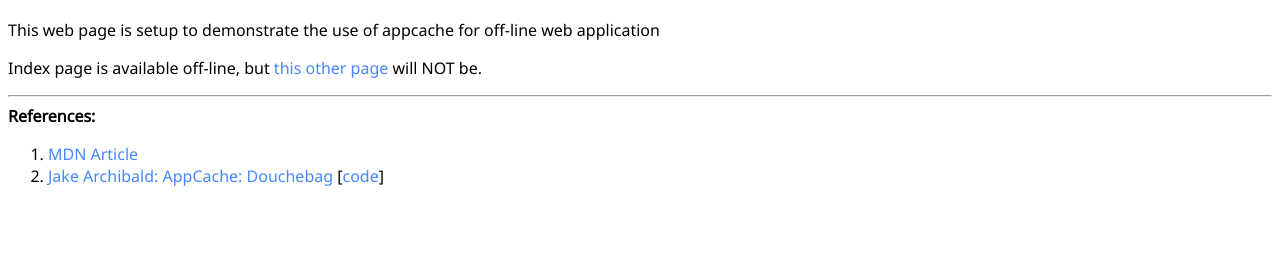
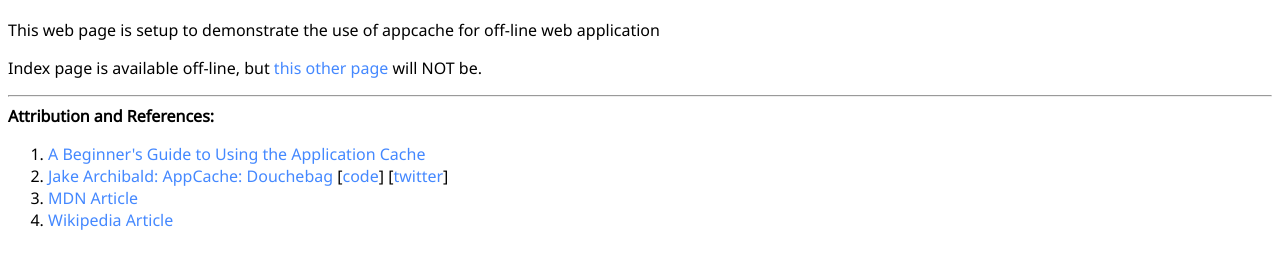
Before and after one commit to junk-o-suda/appcache-demo, a plain HTML site: page index.html in a window 1280 px wide. Shown: the part 67-336 px from the top of the page. Drawn offline with Linux system fonts and the light colour scheme.

Commit message:
Updated references and attribution

```diff
--- a/index.html
+++ b/index.html
@@ -17,15 +17,18 @@
 
     <hr>
 
-    <strong>References:</strong>
+    <strong>Attribution and References:</strong>
     <br>
 
     <ol>
-        <li><a href="https://developer.mozilla.org/en-US/docs/Web/HTML/Using_the_application_cache" target="_new">MDN Article</a></li>
+        <li><a href="http://www.html5rocks.com/en/tutorials/appcache/beginner/">A Beginner's Guide to Using the Application Cache</a></li>
         <li>
             <a href="https://www.youtube.com/watch?v=cR-TP6jOSQM" target="_new">Jake Archibald: AppCache: Douchebag </a>
             [<a href="https://github.com/jakearchibald/appcache-demo" target="_new">code</a>]
+            [<a href="https://twitter.com/jaffathecake" target="_new">twitter</a>]
         </li>
+        <li><a href="https://developer.mozilla.org/en-US/docs/Web/HTML/Using_the_application_cache" target="_new">MDN Article</a></li>
+        <li><a href="https://en.wikipedia.org/wiki/Cache_manifest_in_HTML5">Wikipedia Article</a></li>
     </ol>
 </body>
 </html>
```
Also changed, not shown: 2 other files.
